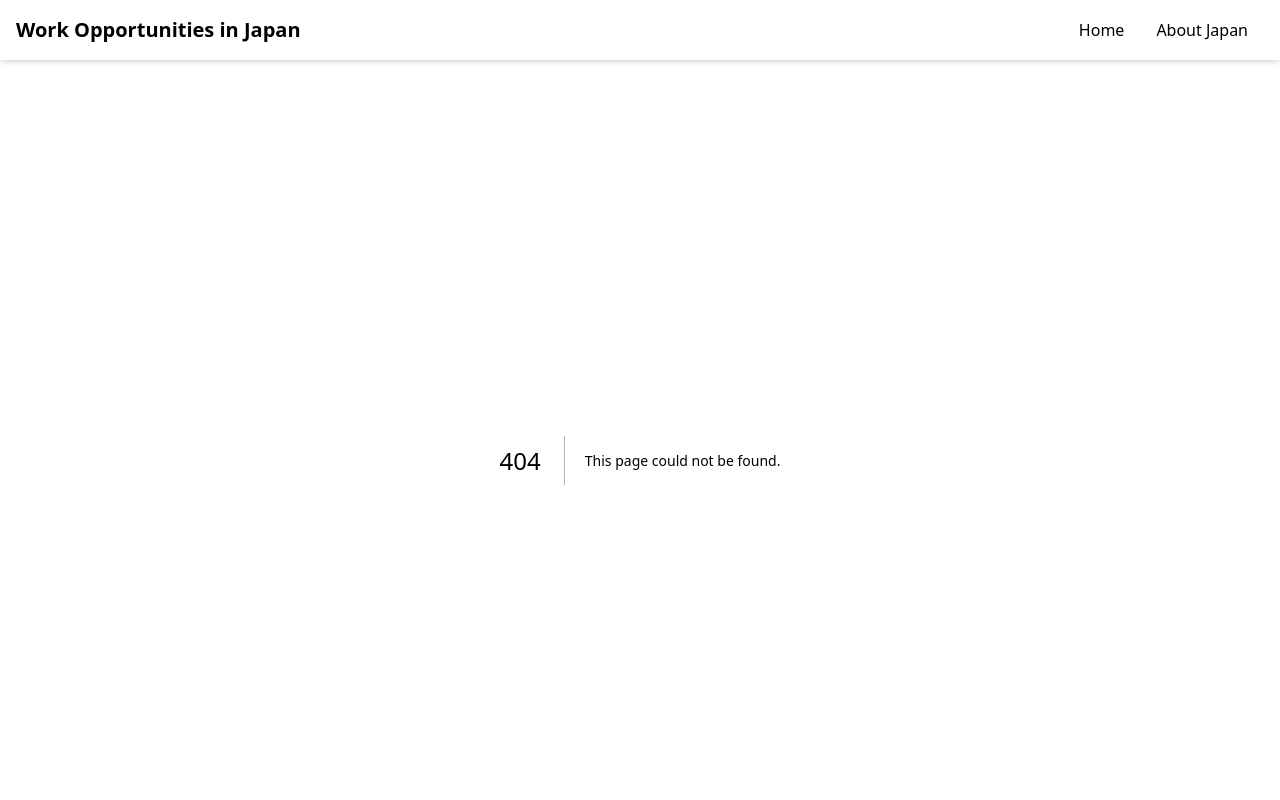
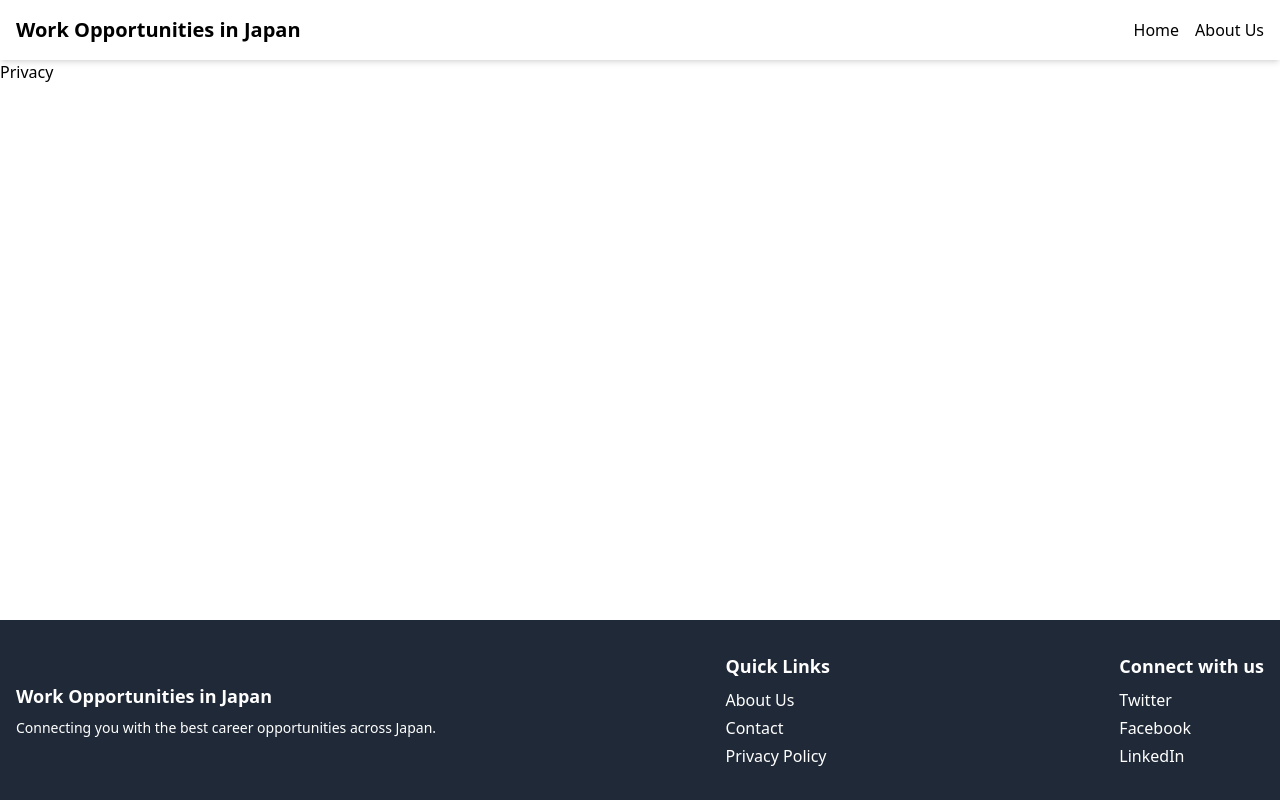
Before and after one commit to brij1728/work-opportunities-japan, a Next.js app: page /privacy in a window 1280 px wide. Before the commit this address had no page. Shown: the top 800 px of the page. Built offline with nearby package versions, Linux system fonts and the light colour scheme.

Commit message:
feat: improve Header component and add new pages
- Refactor Header component for cleaner code and better maintenance
- Introduce array-based navigation links for easy updates
- Add new 'Contact' and 'Privacy' pages

```diff
--- a/src/components/Header/Header.tsx
+++ b/src/components/Header/Header.tsx
@@ -1,13 +1,29 @@
 import Link from 'next/link';
 
 export const Header = () => {
+  const link = [
+    {
+      name: 'Home',
+      href: '/',
+    },
+    {
+      name: 'About Us',
+      href: '/about',
+    },
+  ];
+
   return (
-    <header className="bg-white shadow-md p-4">
-      <nav className="container mx-auto flex justify-between items-center">
-        <h1 className="font-bold text-xl">Work Opportunities in Japan</h1>
+    <header className="bg-white p-4 shadow-md">
+      <nav className="container mx-auto flex items-center justify-between">
+        <h1 className="text-xl font-bold">Work Opportunities in Japan</h1>
         <div>
-          <Link href="/" className="px-4">Home</Link>
-          <Link href="/about" className="px-4">About  Japan</Link>
+          <ul className="flex space-x-4">
+            {link.map((item, index) => (
+              <li key={index}>
+                <Link href={item.href}>{item.name}</Link>
+              </li>
+            ))}
+          </ul>
         </div>
       </nav>
     </header>
--- /dev/null
+++ b/src/pages/contact/index.tsx
@@ -0,0 +1,7 @@
+import React from 'react';
+
+const ContactPage = () => {
+  return <div>Contact</div>;
+};
+
+export default ContactPage;
--- /dev/null
+++ b/src/pages/privacy/index.tsx
@@ -0,0 +1,7 @@
+import React from 'react';
+
+const PrivacyPage = () => {
+  return <div>Privacy</div>;
+};
+
+export default PrivacyPage;
```
